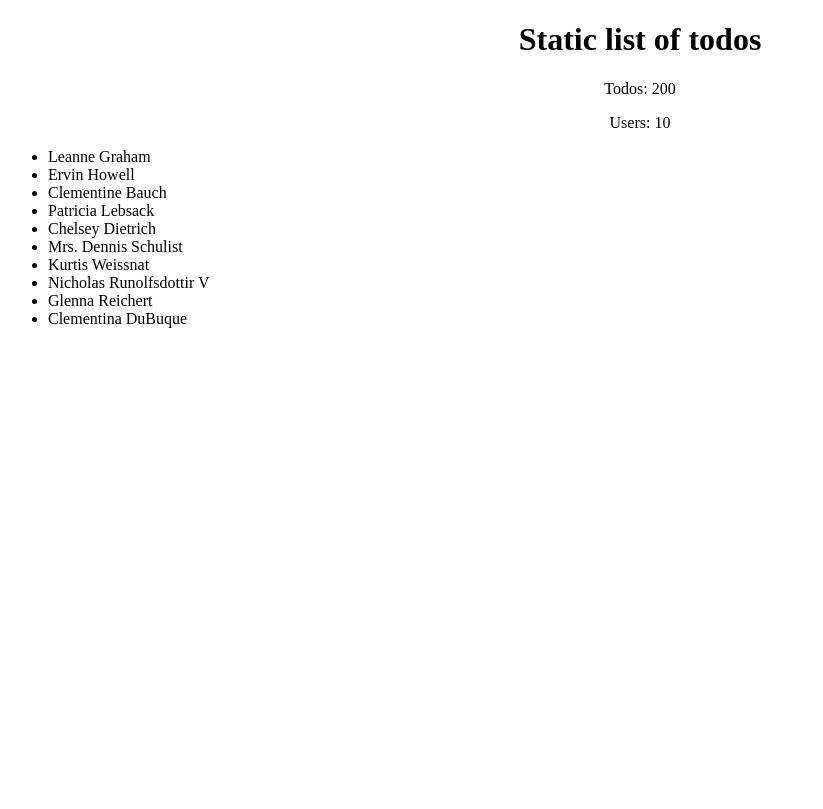
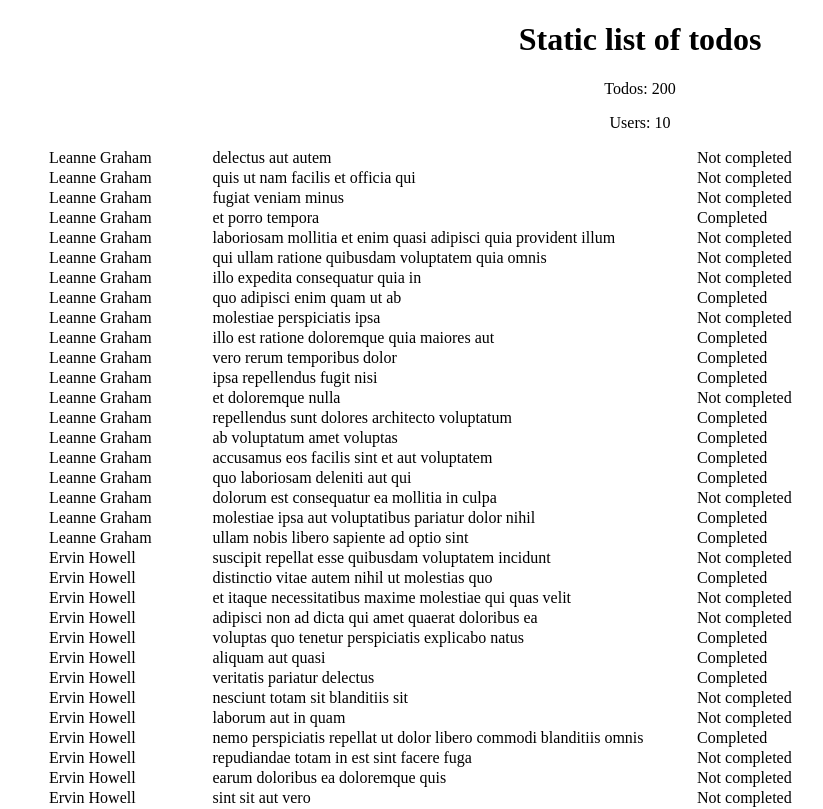
Before and after one commit to ViktoriiaDanko/my-first-react-project, a React (Create React App) app: page / in a window 1280 px wide. Shown: the top 809 px of the page, without its empty margins (0-823 px from the left). Built offline with nearby package versions, Linux system fonts and the light colour scheme.

Commit message:
add completed

```diff
--- a/src/App.js
+++ b/src/App.js
@@ -3,13 +3,25 @@ import './App.css';
 
 import todos from './api/todos';
 import users from './api/users';
+import PropTypes from 'prop-types';
 
 function App(props) {
-  const listItems = props.users.map((user) =>
-   <li key = {user.id}>
-     {user.name}
-   </li>
-  );
+  const listItems = props.todos.map((todo) => {
+    const user = props.users.find(user => user.id === todo.userId);
+    const completed =  todo.completed ? 'Completed' : 'Not completed';
+
+  return (
+    <tr>
+      <td key={user.id}>
+        {user.name}
+      </td>
+      <td key={todo.Id}>
+        {todo.title}
+      </td>
+      <td key={todo.Id}>{completed}</td>
+    </tr>
+  )
+  });
 
   return (
     <div className="App">
@@ -28,6 +40,20 @@ function App(props) {
     </div>
     </div>
   );
-}
+};
+
+App.propTypes = {
+  todos: PropTypes.arrayOf(
+    PropTypes.shape({
+      title: PropTypes.string,
+      completed: PropTypes.bool,
+    })
+  ).isRequired,
+  users: PropTypes.arrayOf(
+    PropTypes.shape( {
+      name: PropTypes.string,
+    })
+  ).isRequired
+};
 
 export default App;
--- a/src/index.js
+++ b/src/index.js
@@ -1,9 +1,11 @@
 import React from 'react';
 import ReactDOM from 'react-dom';
 import App from './App';
+
+import todos from './api/todos';
 import users from './api/users';
 
 ReactDOM.render(
-    <App users = {users} />,
+    <App todos = {todos} users = {users} />,
     document.getElementById('root')
    );
```
